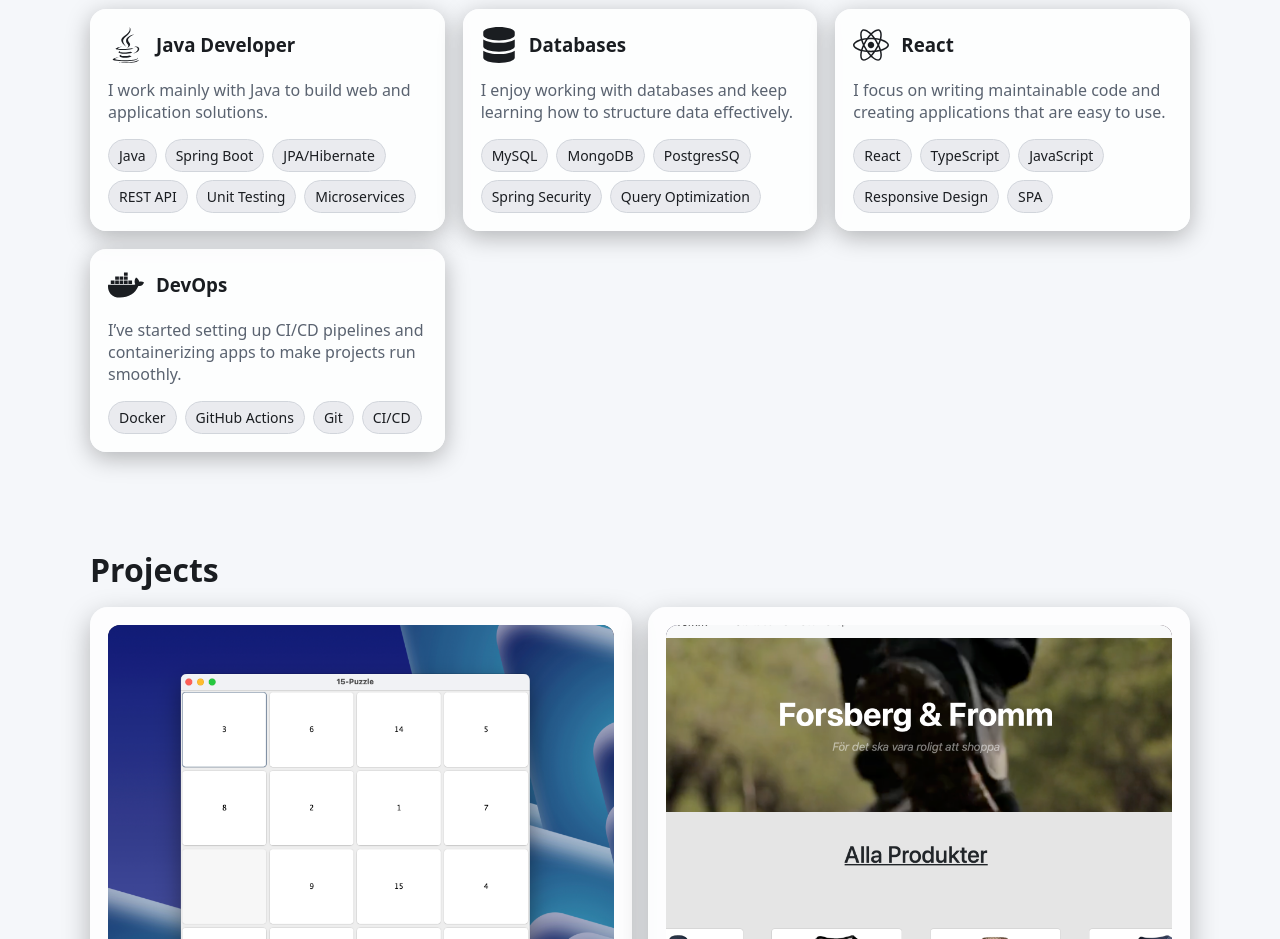
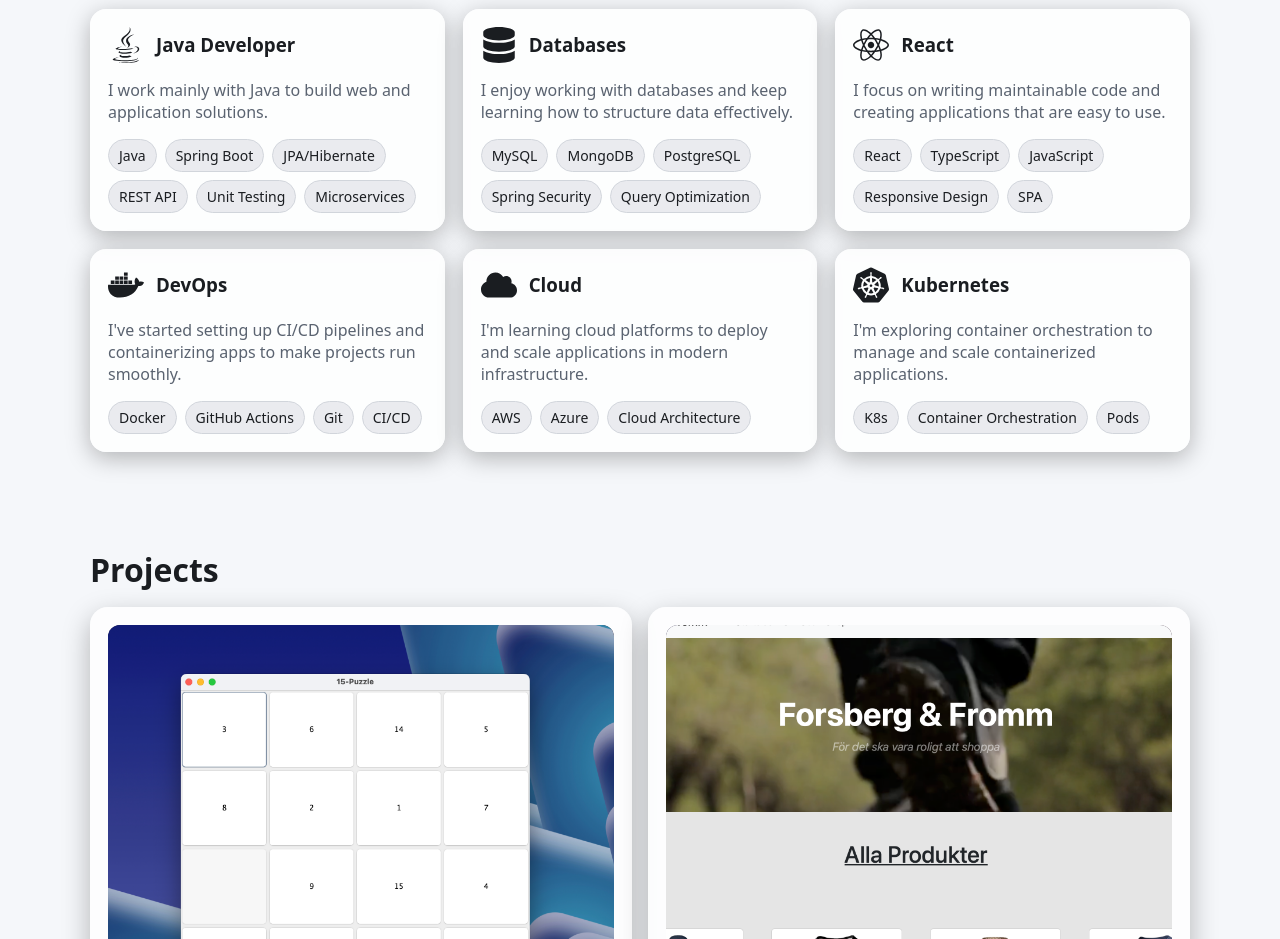
Before and after one commit to alpsten/web-portfolio-react-frontend, a React (Vite) app: page / in a window 1280 px wide. Shown: the part 1020-1959 px from the top of the page. Built offline with nearby package versions, Linux system fonts and the light colour scheme.

Commit message:
Add Cloud and Kubernetes expertise cards

```diff
--- a/src/sections/Expertise.tsx
+++ b/src/sections/Expertise.tsx
@@ -1,5 +1,6 @@
 
-import {FaJava, FaReact, FaDocker, FaDatabase} from "react-icons/fa";
+import {FaJava, FaReact, FaDocker, FaDatabase, FaCloud} from "react-icons/fa";
+import {SiKubernetes} from "react-icons/si";
 
 type Bucket = {
     title: string;
@@ -20,7 +21,7 @@
             title: "Databases",
             Icon: FaDatabase,
             text: "I enjoy working with databases and keep learning how to structure data effectively.",
-            stack: ["MySQL", "MongoDB", "PostgresSQ", "Spring Security", "Query Optimization"],
+            stack: ["MySQL", "MongoDB", "PostgreSQL", "Spring Security", "Query Optimization"],
         },
         {
             title: "React",
@@ -31,8 +32,20 @@
         {
             title: "DevOps",
             Icon: FaDocker,
-            text: "I’ve started setting up CI/CD pipelines and containerizing apps to make projects run smoothly.",
+            text: "I've started setting up CI/CD pipelines and containerizing apps to make projects run smoothly.",
             stack: ["Docker", "GitHub Actions", "Git", "CI/CD"],
+        },
+        {
+            title: "Cloud",
+            Icon: FaCloud,
+            text: "I'm learning cloud platforms to deploy and scale applications in modern infrastructure.",
+            stack: ["AWS", "Azure", "Cloud Architecture"],
+        },
+        {
+            title: "Kubernetes",
+            Icon: SiKubernetes,
+            text: "I'm exploring container orchestration to manage and scale containerized applications.",
+            stack: ["K8s", "Container Orchestration", "Pods"],
         },
     ];
 
```
